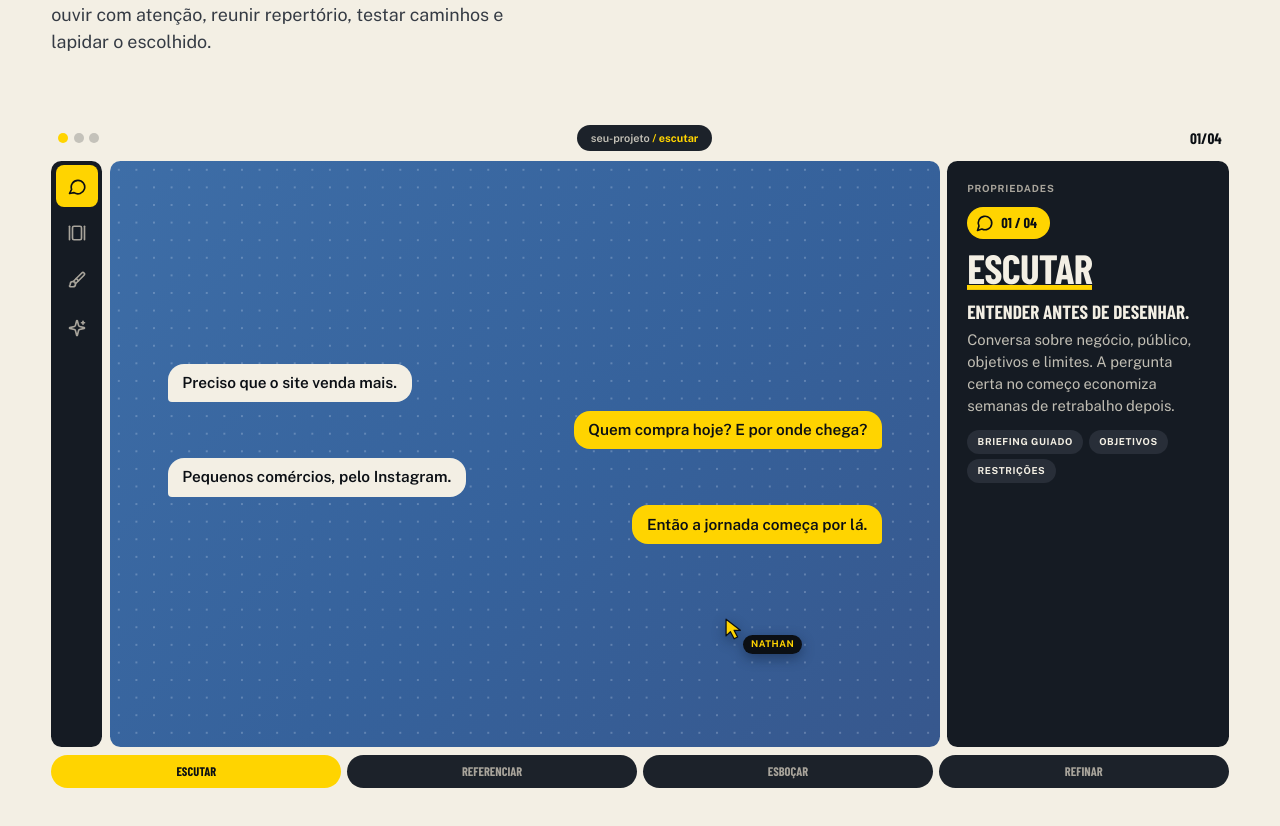
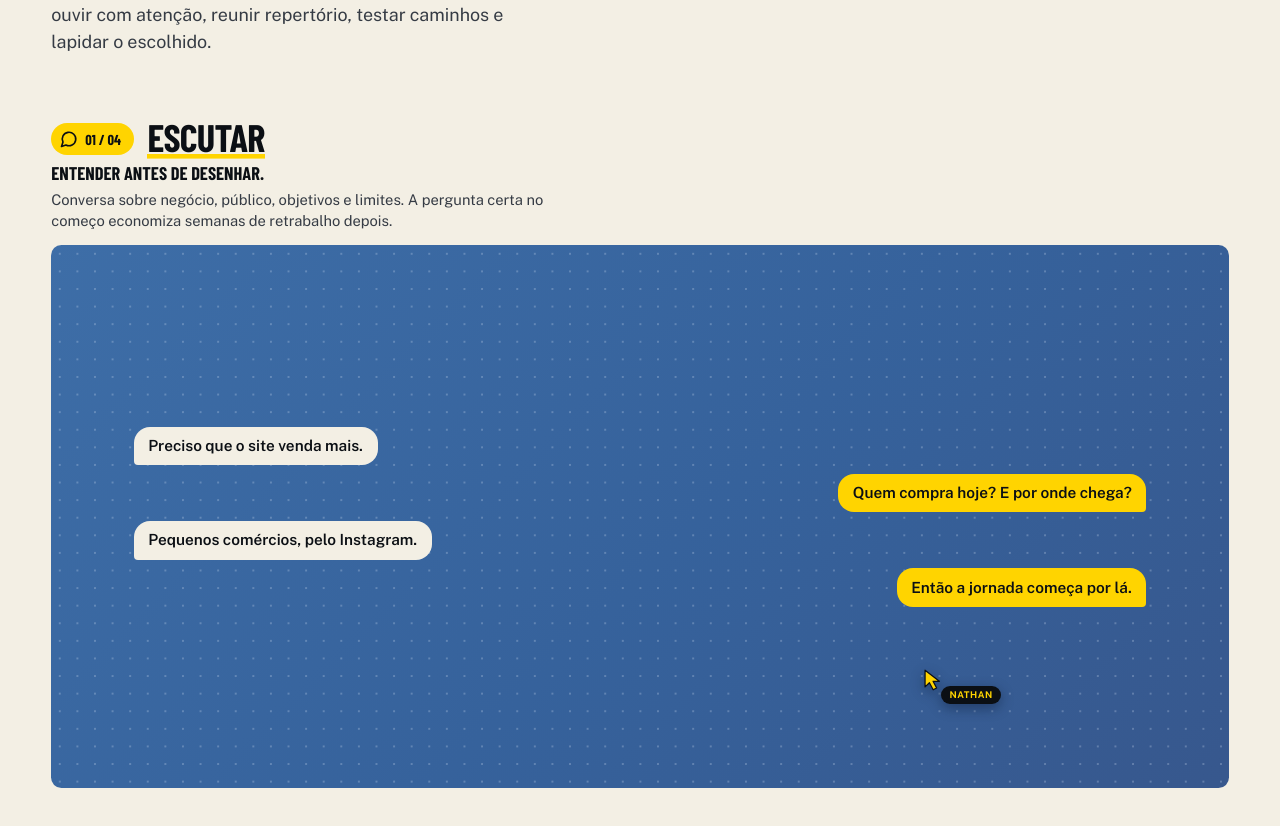
Before and after one commit to Nathan-Hergesel/Portifolio, a Next.js app: page / in a window 1280 px wide. Shown: the part 3380-4206 px from the top of the page. Built offline with nearby package versions, Linux system fonts and the light colour scheme; a web font is replaced by a local one.

Commit message:
feat: processo criativo só com as animações das etapas e o cursor, sem interface de estúdio

```diff
--- a/src/components/CreativeProcess.jsx
+++ b/src/components/CreativeProcess.jsx
@@ -53,21 +53,21 @@ function StudioCursor({ position }) {
   );
 }
 
-function Inspector({ mode, reducedMotion }) {
+// Legenda compacta da etapa, no canto acima das animacoes.
+function Caption({ mode, reducedMotion }) {
   const { Icon } = TOOLS[mode.id];
 
   return (
-    <div className="studio-inspector">
-      <span className="studio-inspector-label">Propriedades</span>
+    <div className="creative-caption">
       <AnimatePresence mode="wait" initial={false}>
         <motion.div
-          className="studio-inspector-body"
+          className="creative-caption-body"
           key={mode.id}
           initial={{ opacity: 0, y: 10 }}
           animate={{ opacity: 1, y: 0, transition: { duration: 0.4, ease: easeOutExpo } }}
           exit={{ opacity: 0, y: -8, transition: { duration: 0.18 } }}
         >
-          <span className="inspector-chip">
+          <span className="caption-chip">
             <Icon
               size={18}
               strokeWidth={2.2}
@@ -78,58 +78,24 @@ function Inspector({ mode, reducedMotion }) {
             {mode.index} / {String(creativeModes.length).padStart(2, "0")}
           </span>
           <h3>{mode.verb}</h3>
-          <p className="inspector-lead">{mode.lead}</p>
-          <p className="inspector-text">{mode.description}</p>
-          <ul>
-            {mode.artifacts.map((artifact) => (
-              <li key={artifact}>{artifact}</li>
-            ))}
-          </ul>
+          <p className="caption-lead">{mode.lead}</p>
+          <p className="caption-text">{mode.description}</p>
         </motion.div>
       </AnimatePresence>
     </div>
   );
 }
 
+// So o quadro com as animacoes de cada etapa e o cursor, sem interface de
+// ferramenta em volta.
 function Studio({ active, reducedMotion }) {
   const mode = creativeModes[active];
 
   return (
     <div className="studio" aria-hidden="true">
-      <div className="studio-bar">
-        <span className="studio-dots">
-          <i />
-          <i />
-          <i />
-        </span>
-        <span className="studio-file">
-          seu-projeto <b>/ {mode.verb.toLowerCase()}</b>
-        </span>
-        <span className="studio-count">
-          {mode.index}/{String(creativeModes.length).padStart(2, "0")}
-        </span>
-      </div>
+      <Caption mode={mode} reducedMotion={reducedMotion} />
 
       <div className="studio-body">
-        <div className="studio-tools">
-          {creativeModes.map((item, index) => {
-            const { Icon } = TOOLS[item.id];
-            const on = index === active;
-
-            return (
-              <span className="studio-tool" data-on={on} key={item.id}>
-                <Icon
-                  size={18}
-                  strokeWidth={2.2}
-                  animate={on && !reducedMotion}
-                  loop={on && !reducedMotion}
-                  loopDelay={1400}
-                />
-              </span>
-            );
-          })}
-        </div>
-
         <div className="studio-canvas">
           <div className="studio-layer studio-chat" data-on={active === 0}>
             {CHAT.map((line) => (
@@ -261,19 +227,7 @@ function Studio({ active, reducedMotion }) {
 
           <StudioCursor position={TOOLS[mode.id].cursor} />
         </div>
-
-        {/* Painel de propriedades, como nas ferramentas de design: e aqui que o
-            texto da etapa aparece, no canto do estudio. */}
-        <Inspector mode={mode} reducedMotion={reducedMotion} />
       </div>
-
-      <ol className="studio-timeline">
-        {creativeModes.map((item, index) => (
-          <li data-on={index === active} data-done={index < active} key={item.id}>
-            {item.verb}
-          </li>
-        ))}
-      </ol>
     </div>
   );
 }
```
Also changed, not shown: src/styles.css.
